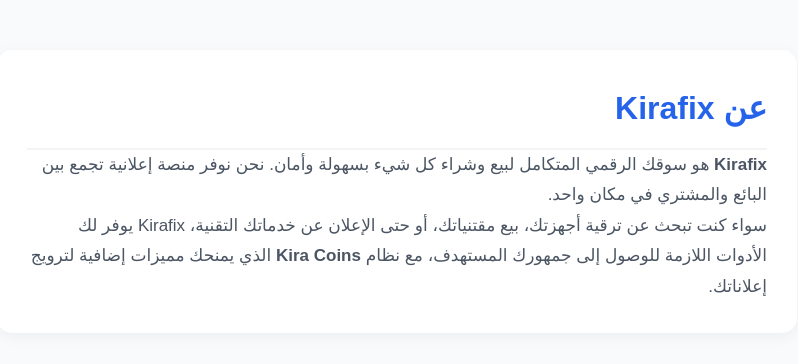
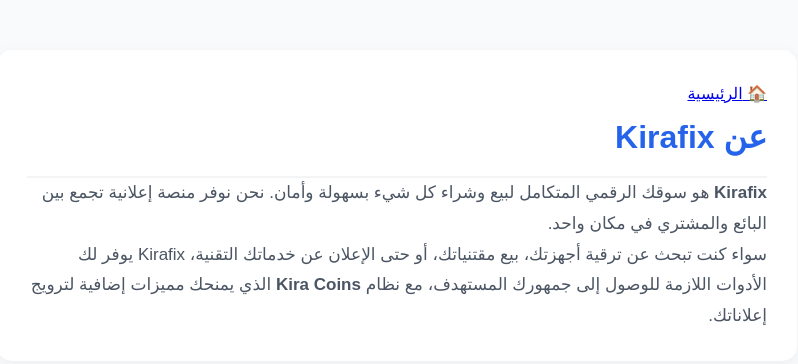
Before and after one commit to xkilltheking-dotcom/Kirafix, a plain HTML site: page about.html in a window 1280 px wide. Shown: the whole page, without its empty margins (243-1041 px from the left). Drawn offline with Linux system fonts and the light colour scheme.

Commit message:
Update about.html

```diff
--- a/about.html
+++ b/about.html
@@ -21,6 +21,10 @@
 </head>
 <body style="background: #f9fafb;">
 <div class="info-content">
+        <a href="Kirafix.html" class="back-home-btn" id="backHomeBtn">
+    <span class="icon">🏠</span>
+    <span class="text">الرئيسية</span>
+</a>
     <h1>عن Kirafix</h1>
     <p><strong>Kirafix</strong> هو سوقك الرقمي المتكامل لبيع وشراء كل شيء بسهولة وأمان. نحن نوفر منصة إعلانية تجمع بين البائع والمشتري في مكان واحد.</p>
     <p>سواء كنت تبحث عن ترقية أجهزتك، بيع مقتنياتك، أو حتى الإعلان عن خدماتك التقنية، Kirafix يوفر لك الأدوات اللازمة للوصول إلى جمهورك المستهدف، مع نظام <strong>Kira Coins</strong> الذي يمنحك مميزات إضافية لترويج إعلاناتك.</p>
```
